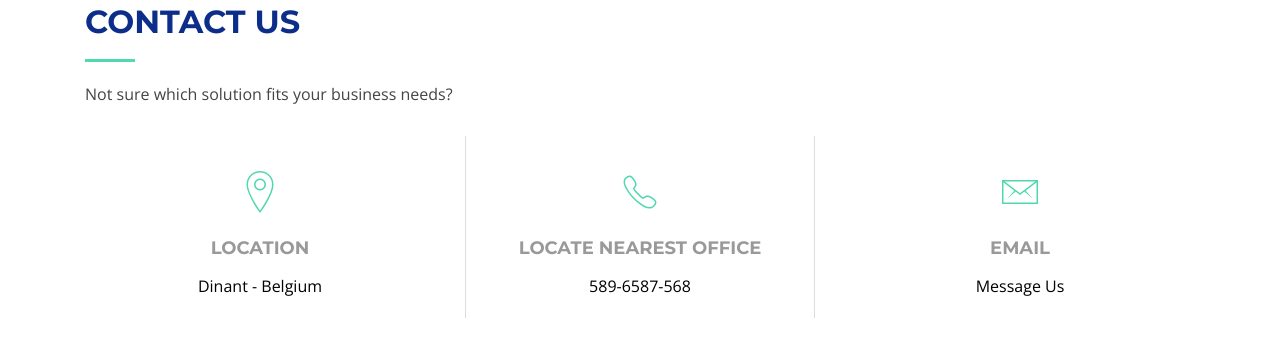
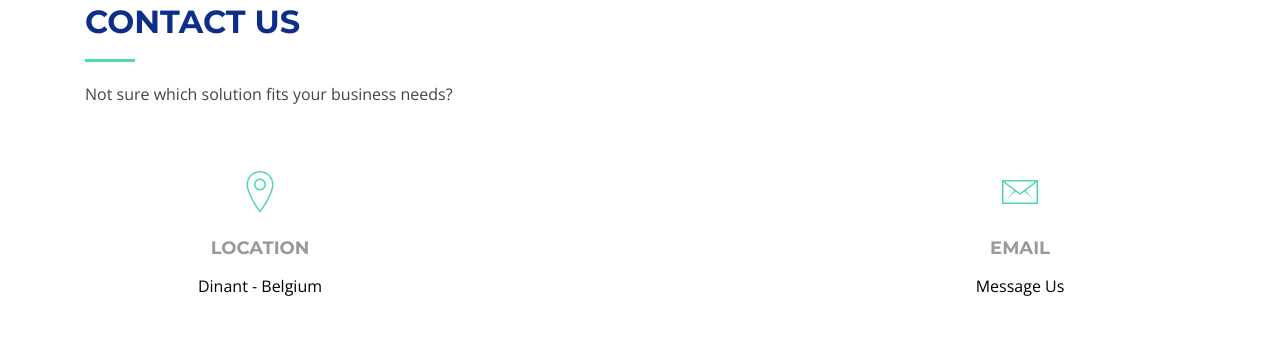
Before and after one commit to christiancharityfoundation/clinic, a plain HTML site: page index.html in a window 1280 px wide. Shown: the part 1208-1564 px from the top of the page. Drawn offline with nearby package versions, Linux system fonts and the light colour scheme; grey boxes are pictures that could not be loaded; files whose address does not match are found by name.

Commit message:
Update index.html

```diff
--- a/index.html
+++ b/index.html
@@ -160,11 +160,13 @@
           </div>
 
           <div class="col-md-4">
+            <!-- WARNING:
             <div class="contact-phone">
               <i class="ion-ios-telephone-outline"></i>
               <h3>Locate Nearest Office</h3>
-              <p><a href="tel:000">589-6587-568</a></p>
+              <p><a href="tel:000"></a></p>
             </div>
+           -->
           </div>
 
           <div class="col-md-4">
```
